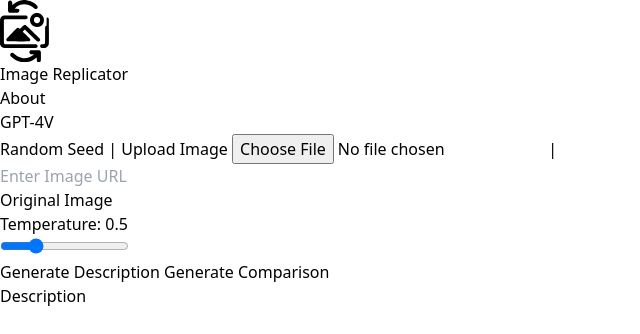
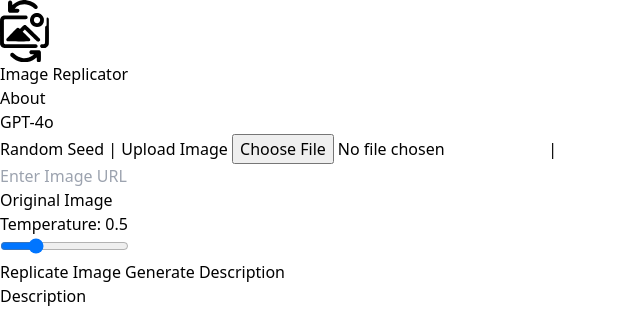
Before and after one commit to James9446/image_replicator, a website: page public/index.html in a window 1280 px wide. Shown: the top 334 px of the page, 0-640 px from the left. Drawn offline with nearby package versions, Linux system fonts and the light colour scheme; files that its build step writes are made by us from their sources.

Commit message:
Added 'Replicate Image' button. Removed 'Generate Comparison' button

```diff
--- a/public/index.html
+++ b/public/index.html
@@ -101,7 +101,7 @@
 <div class="flex flex-col p-4 md:flex-row justify-center">
   <!-- grey column 1 -->
   <div class="w-full md:mx-4 max-w-2xl p-6 bg-gray-100 rounded-lg shadow-md">
-    <h3 class="text-2xl font-bold mb-4">GPT-4V</h3>
+    <h3 class="text-2xl font-bold mb-4">GPT-4o</h3>
 
     <!-- Image upload options -->
     <div class="flex flex-col mb-4 md:flex-row justify-between items-start md:items-center">
@@ -145,12 +145,17 @@
         </div>
         <!-- Green button -->
         <div class="flex justify-between">
-          <button id="gen-description-btn" onclick="getImageDescription()" class="bg-green-500 w-full mt-4 py-2 px-4 mr-2 hover:bg-green-700 text-white font-bold rounded focus:outline-none focus:shadow-outline" type="button" type="button">
+          <button id="rep-image-btn" onclick="replicateImage()" class="bg-green-500 w-full mt-4 py-2 px-4 mr-2 hover:bg-green-700 text-white font-bold rounded focus:outline-none focus:shadow-outline" type="button" type="button">
+            Replicate Image
+          </button>
+          <button id="gen-description-btn" onclick="getImageDescription()" class="bg-green-500 w-full mt-4 py-2 px-4 ml-2 hover:bg-green-700 text-white font-bold rounded focus:outline-none focus:shadow-outline" type="button" type="button">
             Generate Description
           </button>
-          <button id="get-comparison-button" onclick="getImageComparson()" class="bg-green-500 w-full mt-4 py-2 px-4 ml-2 hover:bg-green-700 text-white font-bold rounded focus:outline-none focus:shadow-outline">
+
+          <!-- Hiding this button temprarily -->
+          <!-- <button id="get-comparison-button" onclick="getImageComparson()" class="bg-green-500 w-full mt-4 py-2 px-4 ml-2 hover:bg-green-700 text-white font-bold rounded focus:outline-none focus:shadow-outline">
             Generate Comparison
-          </button>
+          </button> -->
         </div>
       </div>
 
@@ -206,6 +211,9 @@
           </div>
           <!-- Green buttons -->
         <div class="flex justify-between">
+          <!-- <button id="get-comparison-button" onclick="getImageComparson()" class="bg-green-500 w-full mt-4 py-2 px-4 mr-2 hover:bg-green-700 text-white font-bold rounded focus:outline-none focus:shadow-outline">
+            Compare Images
+          </button> -->
           <button id="use-description-btn" onclick="getImage(this.id, document.getElementById('vivid-radio').checked)" class="bg-green-500 w-full mt-4 py-2 px-4 mr-2 hover:bg-green-700 text-white font-bold rounded focus:outline-none focus:shadow-outline">
             Use Description
           </button>
--- a/public/js/main.js
+++ b/public/js/main.js
@@ -67,6 +67,34 @@ async function loadImageFromUrl(imageURL) {
     'image_url': imageURL
   });
 }
+
+// REPLICATE IMAGE
+// handle image replication request from client
+async function replicateImage() {
+  // First, generate the description
+  await getImageDescription();
+
+  // Check if a description was successfully generated
+  const description = document.getElementById('vision-output').textContent;
+  if (!description) {
+    console.error("Failed to generate description");
+    return;
+  }
+
+  // Determine if the image should be vivid or natural based on the description
+  const isVivid = !description.includes("'natural'");
+
+  // Now generate the image using the description
+  await getImage('use-description-btn', isVivid);
+
+  // Google Analytics custom event
+  gtag('event', 'image_replicated', {
+    'description': description,
+    'original_image_url': document.getElementById('original-image').src,
+    'generated_image_url': document.getElementById('generated-image').src,
+    'style': isVivid ? 'vivid' : 'natural'
+  });
+};
 
 // GET DESCRIPTION
 // handle description generation request from client
--- a/server/app.js
+++ b/server/app.js
@@ -1,5 +1,5 @@
-require('dotenv').config({ path: '../.env' });
 const path = require('path');
+require('dotenv').config({ path: path.resolve(__dirname, '../.env') });
 const express = require('express');
 const bodyParser = require('body-parser');
 const axios = require('axios');
```
